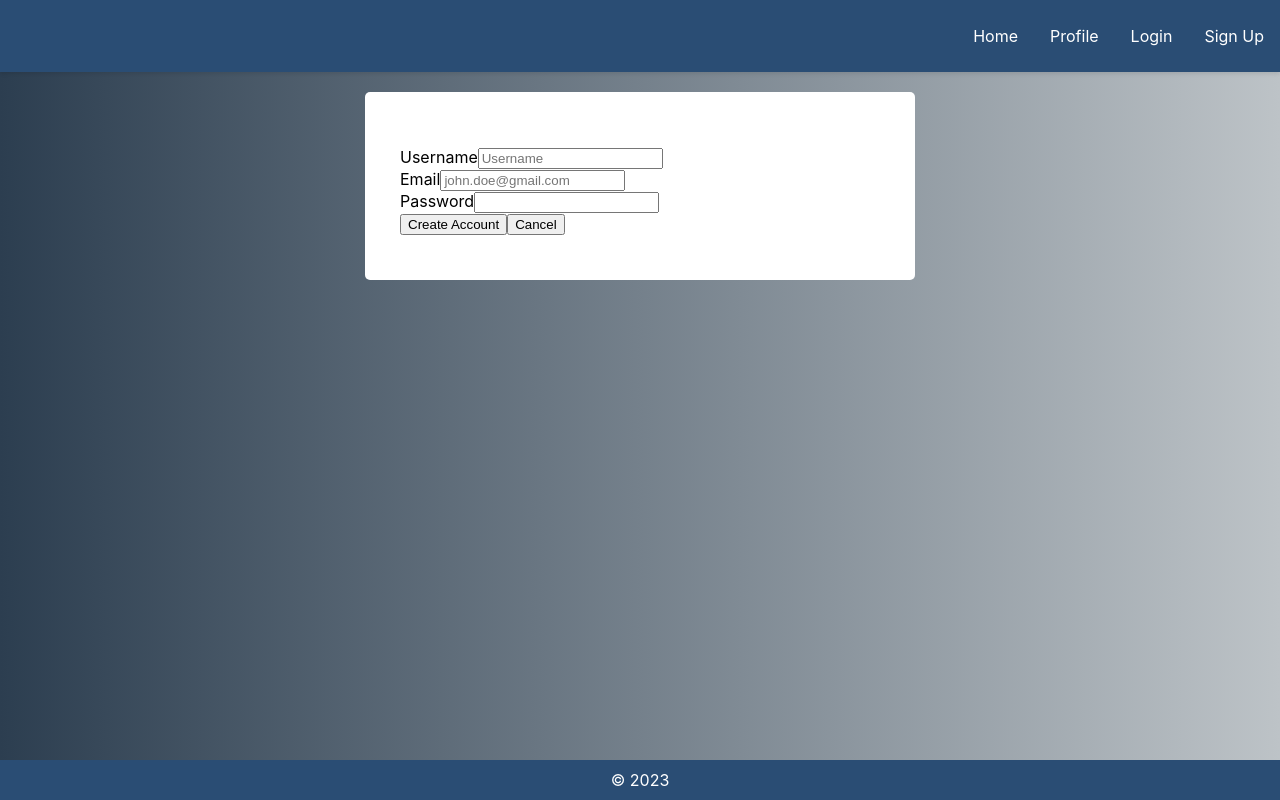
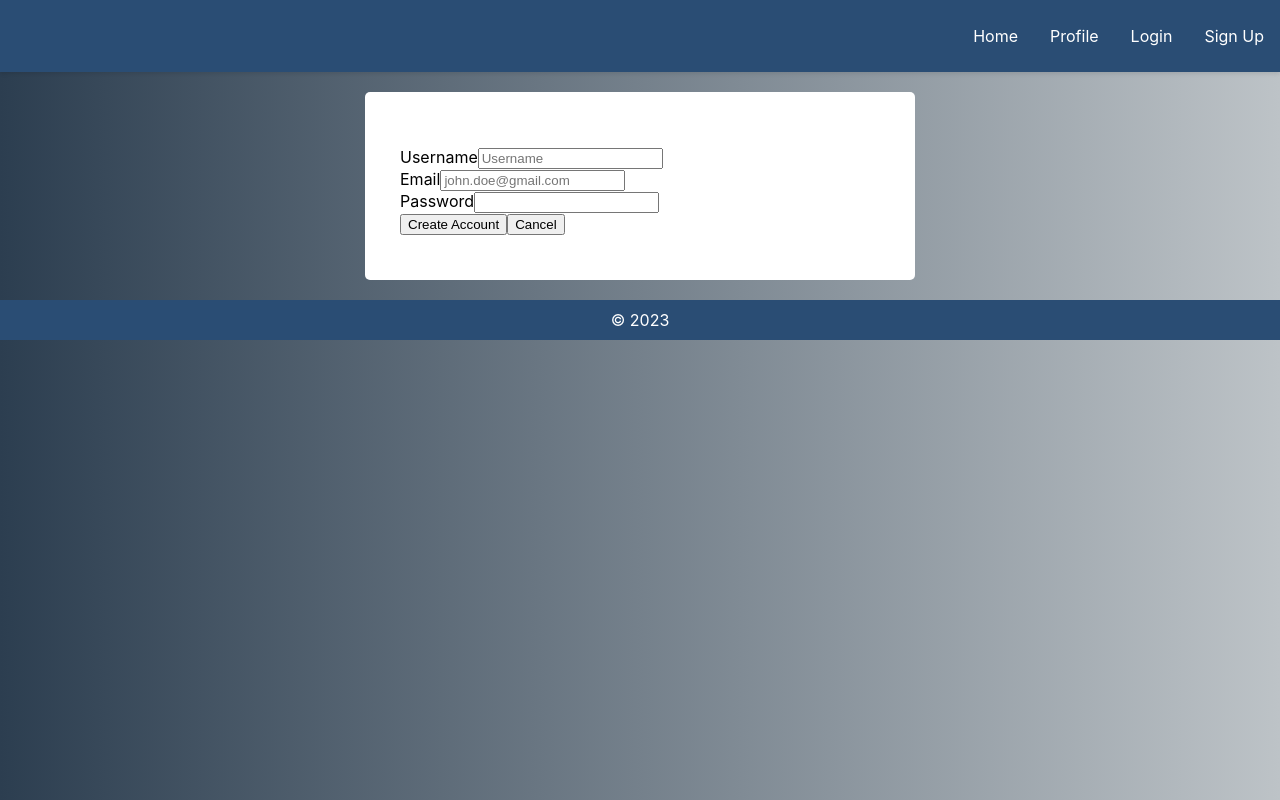
Before and after one commit to GPVcode/AI-Learning-Hackathon-Project, a React (Create React App) app in the folder client/: page /register in a window 1280 px wide. Built offline with nearby package versions, Linux system fonts and the light colour scheme.

Commit message:
Modified

```diff
--- a/client/src/App.css
+++ b/client/src/App.css
@@ -65,7 +65,7 @@
   text-align: center;
   padding: 10px;
   position: absolute;
-  bottom: 0;
+  bottom: 100;
   width: 100%;
 }
 
```
